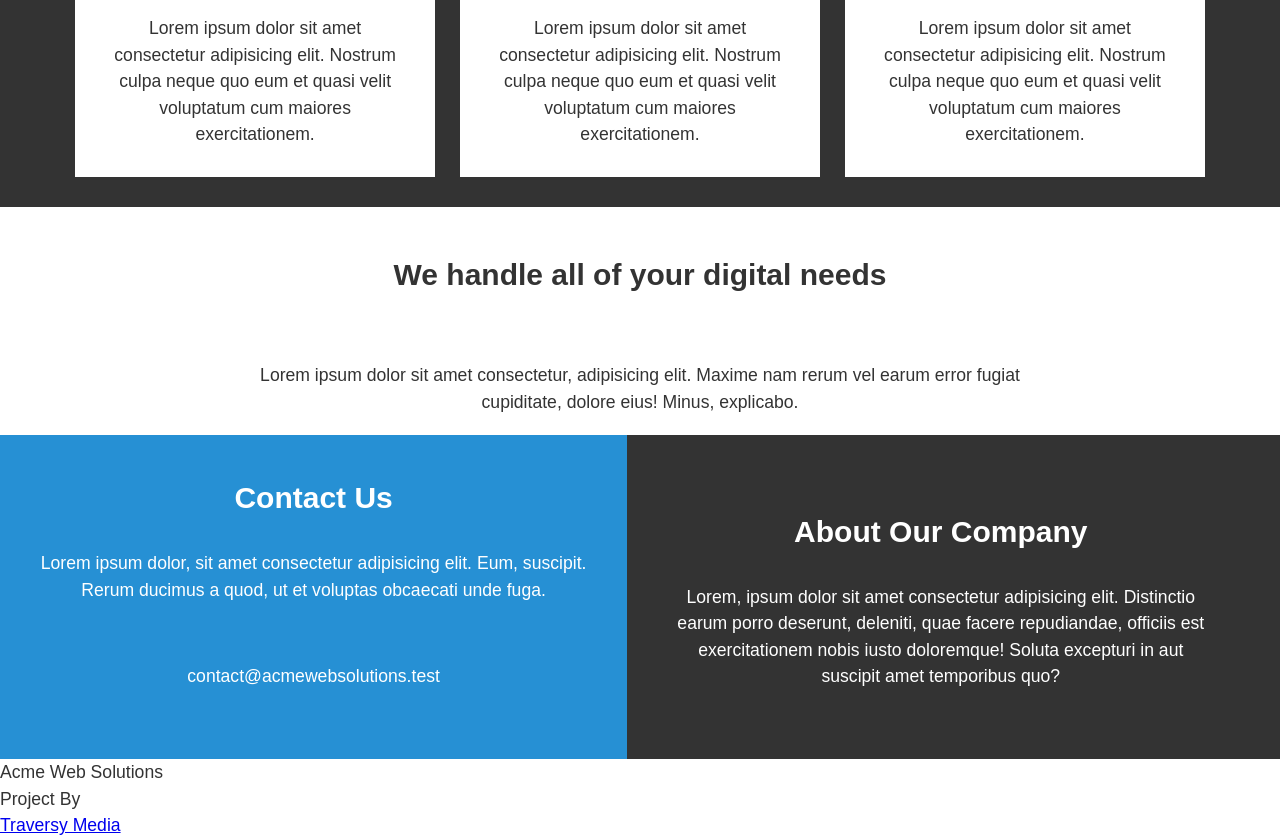
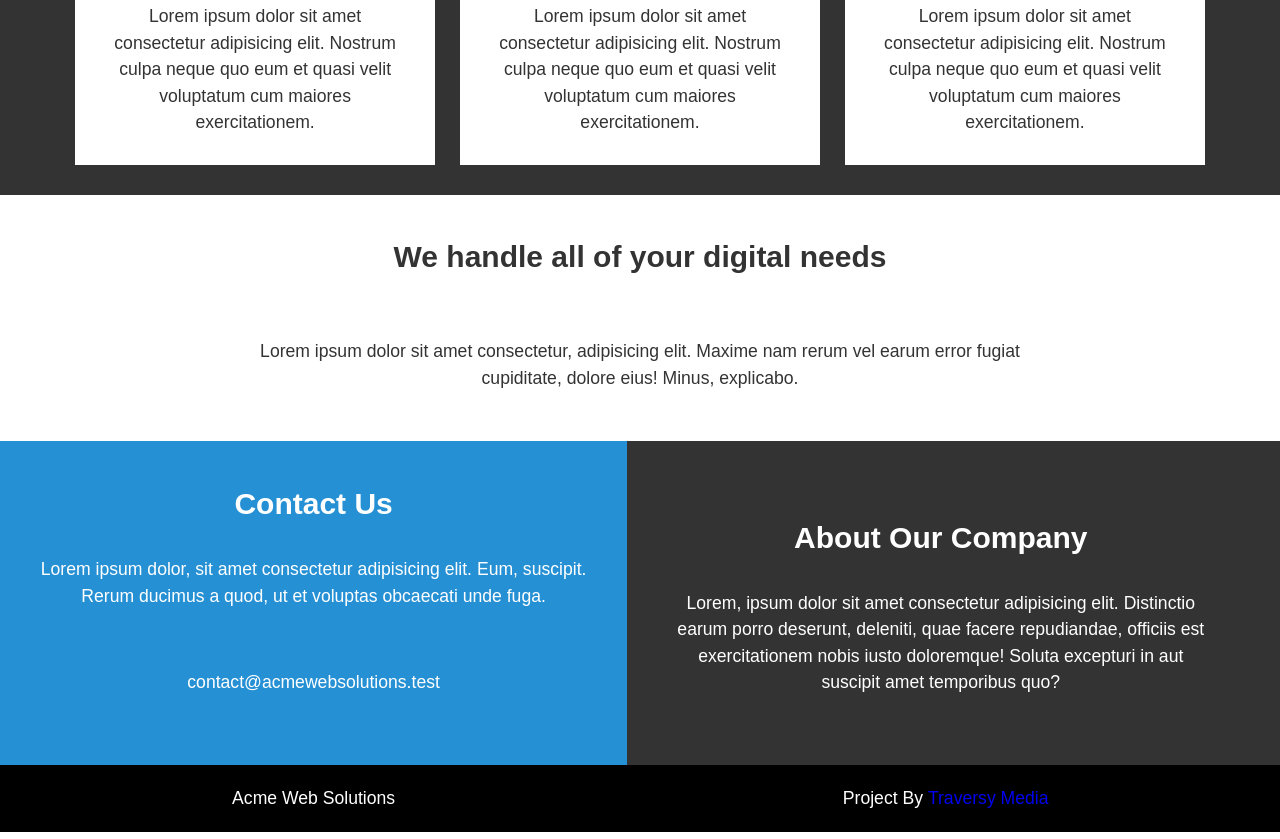
Before and after one commit to Vadim-K2000/fd_CSS_Box_Model, a plain HTML site: page index.html in a window 1280 px wide. Shown: the part 1102-1941 px from the top of the page. Drawn offline with Linux system fonts and the light colour scheme.

Commit message:
Make footer style and add navigation

```diff
--- a/CSS/styles.css
+++ b/CSS/styles.css
@@ -44,6 +44,7 @@ body {
     padding: 15px 30px;
     border: 1px solid #666;
     background: var(--primary-color-light);
+    color: var(--primary-color-dark);
 }
 
 .block {
@@ -56,7 +57,7 @@ main h2 {
     text-align: center;
     font-size: 30px;
     font-weight: bold;
-    padding: 1.5em;
+    padding: 1.3em;
 }
 
 #box {
@@ -96,6 +97,7 @@ img {
     margin: 20px 20vw;
     text-align: center;
     width: 60vw;
+    padding: 0 0 30px 0;
 }
 
 #additionally section {
@@ -122,3 +124,25 @@ img {
 aside {
     background-color: var(--secondory-color-dark);
 }
+
+footer {
+    background-color: black;
+}
+
+div {
+    display: inline-block;
+    color: var(--primary-color-dark);
+    text-align: center;
+    width: 49vw;
+    height: auto;
+    padding: 20px;
+    box-sizing: border-box;
+}
+
+nav {
+    display: inline-block;
+}
+
+a {
+    text-decoration: none;
+}
--- a/index.html
+++ b/index.html
@@ -12,7 +12,7 @@
             <h1>Welcome to Acme Web Solutions</h1>
             <p>Lorem ipsum, dolor sit amet consectetur adipisicing elit. Adipisci eum error earum soluta voluptatum nisi laboriosam eos saepe asperiores dolorum.</p>
             <br>
-            <nav><a>Read Main</a></nav>
+            <nav><a href="#box">Read Main</a></nav>
         </section>
     </header>
     <main>
@@ -57,7 +57,7 @@
     </aside>
     <footer>
         <div>Acme Web Solutions</div>
-        <div>Project By <nav><a href="https://traversymedia.com/">Traversy Media</a></nav></div>
+        <div id="box1">Project By <nav><a href="https://traversymedia.com/">Traversy Media</a></nav></div>
     </footer>
 </body>
 </html>
```
